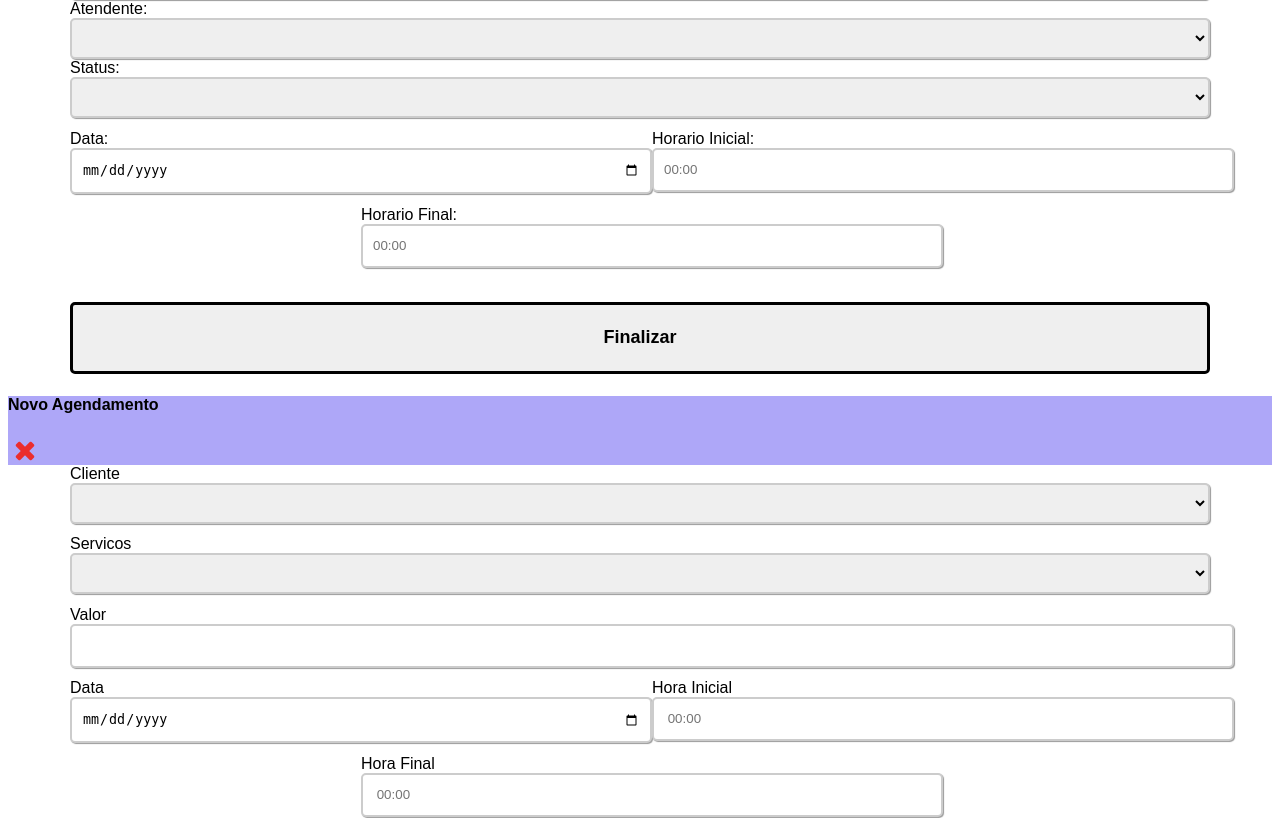
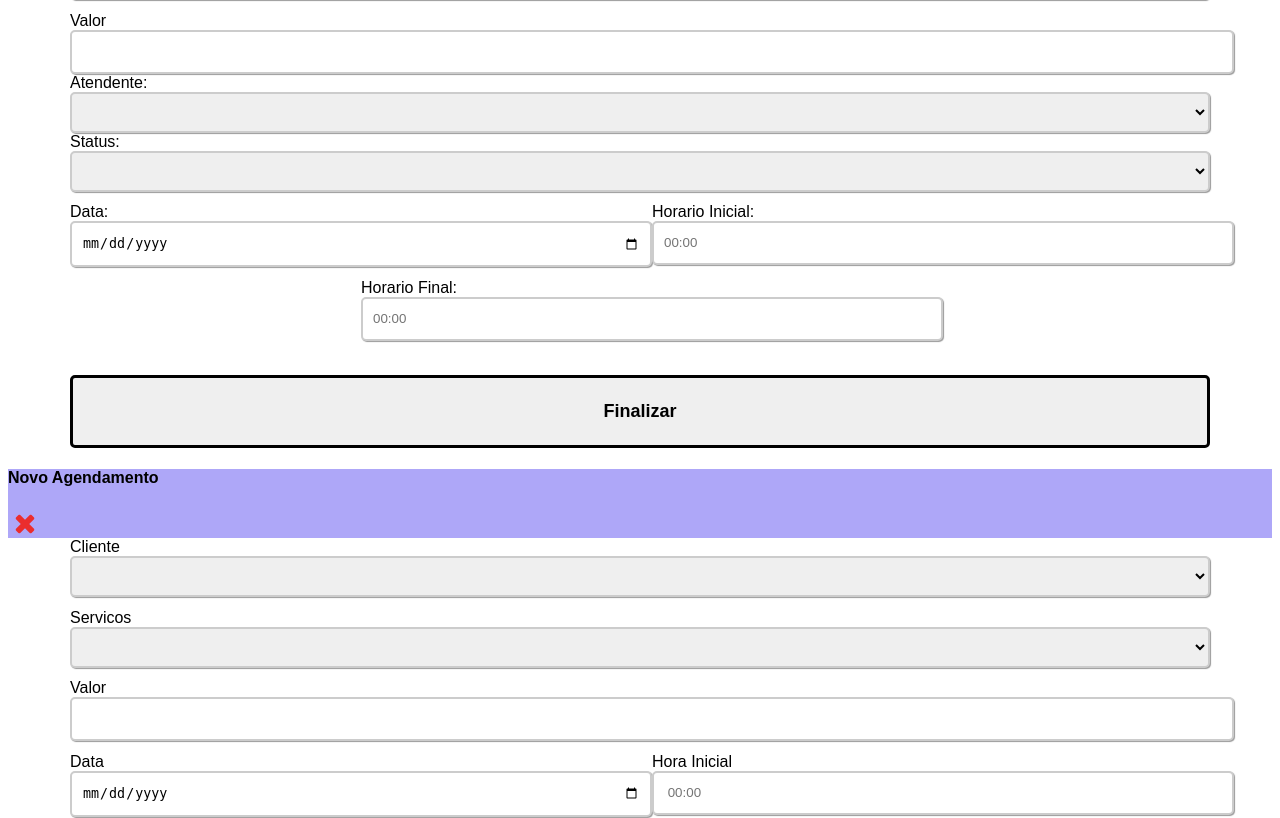
Before and after one commit to JWeberDEV/Barbearia, a PHP site: page /barbearia/html/schedules.php in a window 1280 px wide. Shown: the part 1933-2751 px from the top of the page. Run offline with PHP 8.4, Linux system fonts and the light colour scheme; the visitor is signed in with stand-in values (Sample User, id 1); lists and menus that the app fills with data are empty; some libraries are stand-ins or nearby versions.

Commit message:
ajusta o modal de edição, acrescentando o campo que traz o valor do banco e exibe o valor que até o moemntro sera cobrado

```diff
--- a/html/schedules.php
+++ b/html/schedules.php
@@ -161,6 +161,10 @@
 
                                 </select>
                             </div>
+                            <div class="col-md-12" style="padding-top: 1%;">
+                                <label>Valor</label>
+                                <input class="campos2" type="text" id="editaValorvalor">
+                            </div>
                             <div class="col-md-12">
                                 <label>Atendente:</label>
                                 <select id="profi" class="campos2" name="Perfil">
--- a/js/calendario.js
+++ b/js/calendario.js
@@ -265,6 +265,7 @@ function ShowInfoEvent() {
       $("#edit-ini").val(agendamento[0].hora_inicial);
       $("#edit-fin").val(agendamento[0].hora_final);
       $("#status").val(agendamento[0].id_status);
+      $("#editaValorvalor").val(agendamento[0].valor_servico);
     }
   });
 
@@ -280,11 +281,12 @@ function editaAgendamento() {
   let horaFinal = document.getElementById("edit-fin").value;
   let atendente = document.getElementById("profi").value;
   let status = document.getElementById("status").value;
+  let valor = document.getElementById("editaValorvalor").value;
 
   $.ajax({
     url:"http://localhost/barbearia/php/agendamentos.php",
     type: "post",
-    data: {acao: 'EDITA_AGENDAMENTO', id,cliente, servico, data, horaInicial, horaFinal, atendente,status},
+    data: {acao: 'EDITA_AGENDAMENTO', id,cliente, servico, data, horaInicial, horaFinal, atendente,status,valor},
     dataType: "text",
     success:function (retorno) {
       if (retorno != 1) {
--- a/php/agendamentos.php
+++ b/php/agendamentos.php
@@ -125,7 +125,7 @@ switch ($acao) {
   case 'BUSCA_AGENDAMENTO':
     $idAgendamento =$_POST["id"];
 
-    $sql = " SELECT id,id_cliente,id_atendente,id_servico,data_atendimento,hora_inicial,hora_final,id_status FROM agenda WHERE id = '$idAgendamento'  ";
+    $sql = " SELECT id,id_cliente,id_atendente,id_servico,data_atendimento,hora_inicial,hora_final,id_status,valor_servico FROM agenda WHERE id = '$idAgendamento'  ";
 
     $result = $mysqli->query($sql) or die ("ERRO: Falha ao trazer o agendamento");
 
@@ -144,8 +144,9 @@ switch ($acao) {
     $horaFinal = $_POST["horaFinal"];
     $atendente = $_POST["atendente"];
     $status = $_POST["status"];
+    $valor = $_POST["valor"];
 
-    $sql = " UPDATE agenda SET id_cliente = $cliente, id_servico = $servico, data_atendimento = '$data', hora_inicial = '$horaInicial', hora_final =  '$horaFinal', id_atendente = $atendente, id_status = $status WHERE id = $id ";
+    $sql = " UPDATE agenda SET id_cliente = $cliente, id_servico = $servico, data_atendimento = '$data', hora_inicial = '$horaInicial', hora_final =  '$horaFinal', id_atendente = $atendente, id_status = $status, valor_servico = '$valor' WHERE id = $id ";
 
     $resultado = $mysqli->query($sql) or die ("ERRO: A query de edição de úsuário, esta incorreta");
 
```
